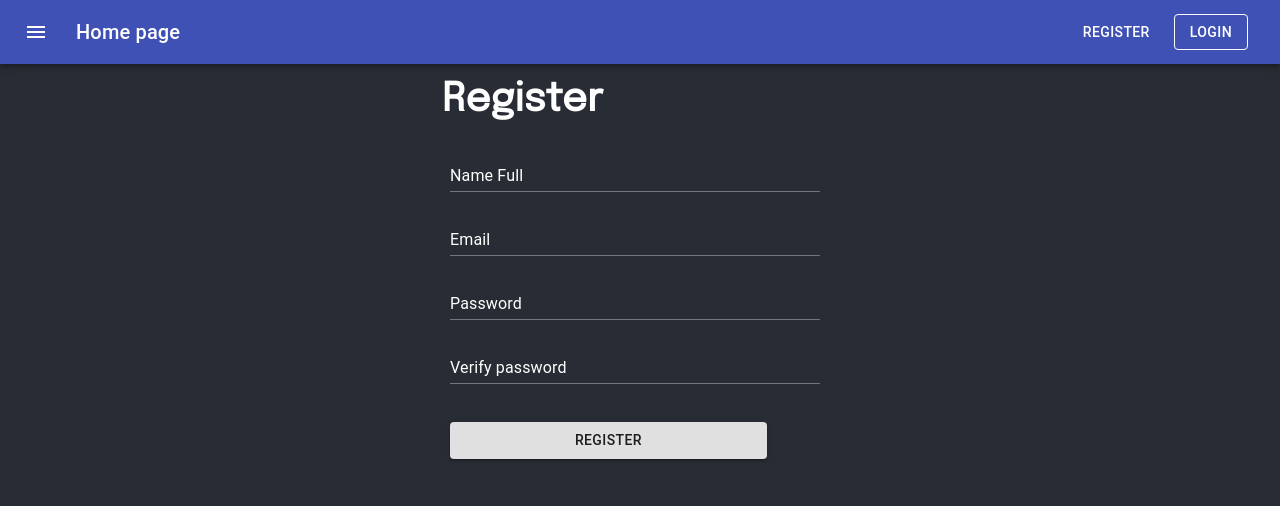
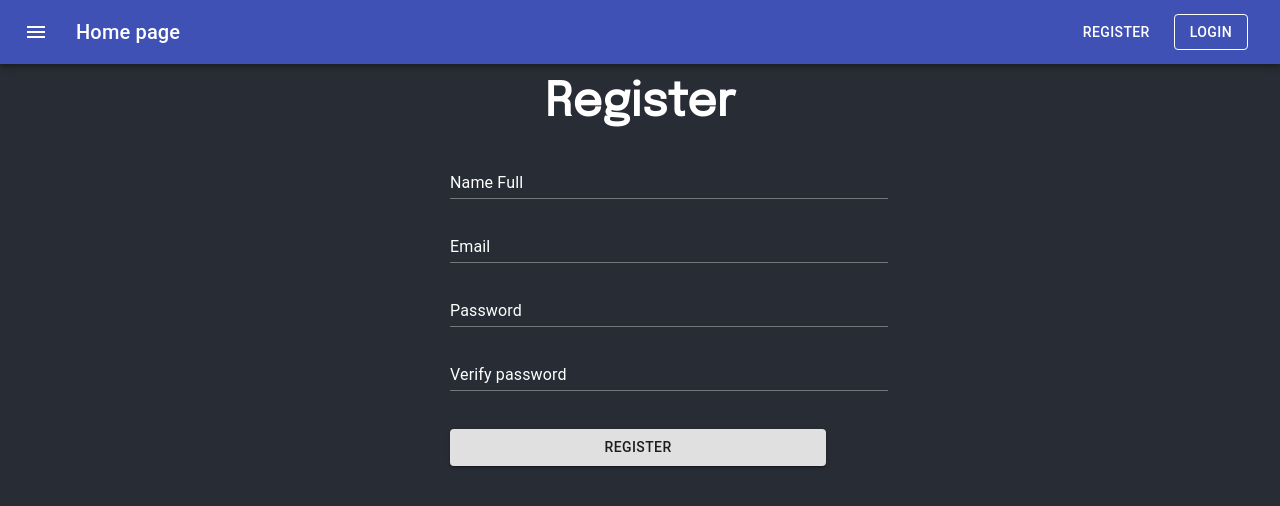
Before and after one commit to StyvenSoft/user-authentication, a React (Create React App) app in the folder frontend/: page /Register in a window 1280 px wide. Shown: the top 506 px of the page. Built offline with nearby package versions, Linux system fonts and the light colour scheme; no server answers.

Commit message:
Change favicon default and textAlign center

```diff
--- a/frontend/public/index.html
+++ b/frontend/public/index.html
@@ -2,7 +2,7 @@
 <html lang="en">
   <head>
     <meta charset="utf-8" />
-    <link rel="icon" href="%PUBLIC_URL%/favicon.ico" />
+    <link rel="icon" href="%PUBLIC_URL%/favicon.png" />
     <meta name="viewport" content="width=device-width, initial-scale=1" />
     <meta name="theme-color" content="#000000" />
     <meta
--- a/frontend/src/App.css
+++ b/frontend/src/App.css
@@ -25,8 +25,9 @@ input[type="sutmit"] {
   padding: 1rem;
 }
 
-h1, h2, h3, h4, h5, h6, p, ul, ol {
-  margin: 1rem 0;
+h1, h2, h3, h4, h5, p, ul, ol {
+  margin: 1rem 0.5rem;
+  text-align: center;
 }
 
 #header {
@@ -51,7 +52,7 @@ h1, h2, h3, h4, h5, h6, p, ul, ol {
   min-height: 100vh;
   display: flex;
   flex-direction: column;
-  font-size: calc(10px + 2vmin);
+  font-size: calc(10px + 2.6vmin);
   color: white;
 }
 
--- a/frontend/src/App.js
+++ b/frontend/src/App.js
@@ -41,7 +41,7 @@ export default function App() {
   }, []);
 
   return (
-    <div className="App App-header">
+    <div className="App-header">
       <BrowserRouter>
         <UserContext.Provider value={{ userData, setUserData }}>
           <Header />
--- a/frontend/src/components/auth/Login.js
+++ b/frontend/src/components/auth/Login.js
@@ -66,7 +66,7 @@ export default function Login() {
                         className={classes.textfield}
                         onChange={(e) => setPassword(e.target.value)}
                     />
-                    <Button variant="contained" type="submit" style={{ width: '80%', marginTop: '30px' }}>
+                    <Button variant="contained" type="submit" style={{ width: '95%', marginTop: '30px' }}>
                         Login
                     </Button>
                 </form>
--- a/frontend/src/components/auth/Register.js
+++ b/frontend/src/components/auth/Register.js
@@ -85,7 +85,7 @@ export default function Register() {
                         className={classes.textfield}
                         onChange={(e) => setPasswordCheck(e.target.value)}
                     />
-                    <Button variant="contained" type="submit" style={{ width: '80%', marginTop: '30px' }}>
+                    <Button variant="contained" type="submit" style={{ width: '95%', marginTop: '30px' }}>
                         Register
                     </Button>
                 </form>
--- a/frontend/src/components/pages/Home.js
+++ b/frontend/src/components/pages/Home.js
@@ -3,7 +3,7 @@ import React from 'react'
 export default function Home() {
     return (
         <div>
-            Home
+            <h2>Home</h2>
         </div>
     )
 }
```
Also changed, not shown: frontend/public/favicon.png (added), frontend/public/manifest.json, 1 other file (tests, documents, lock files or other folders).
